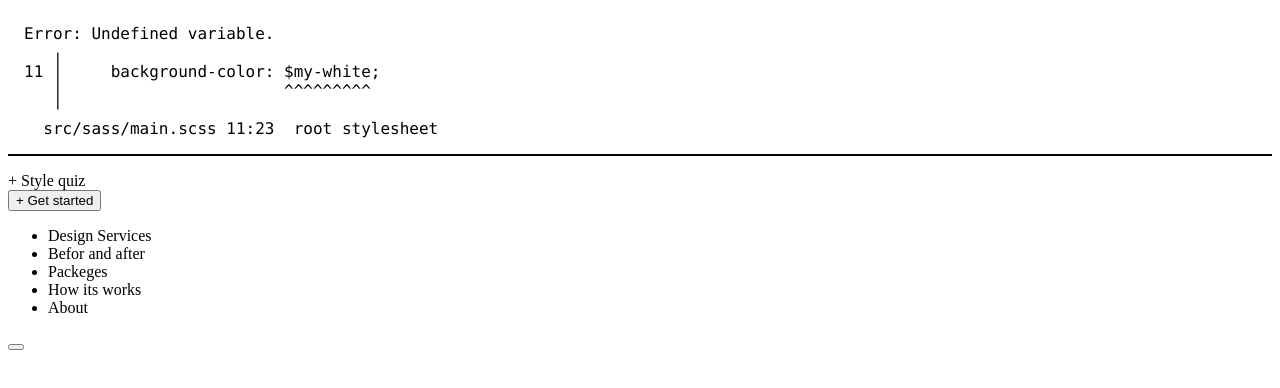
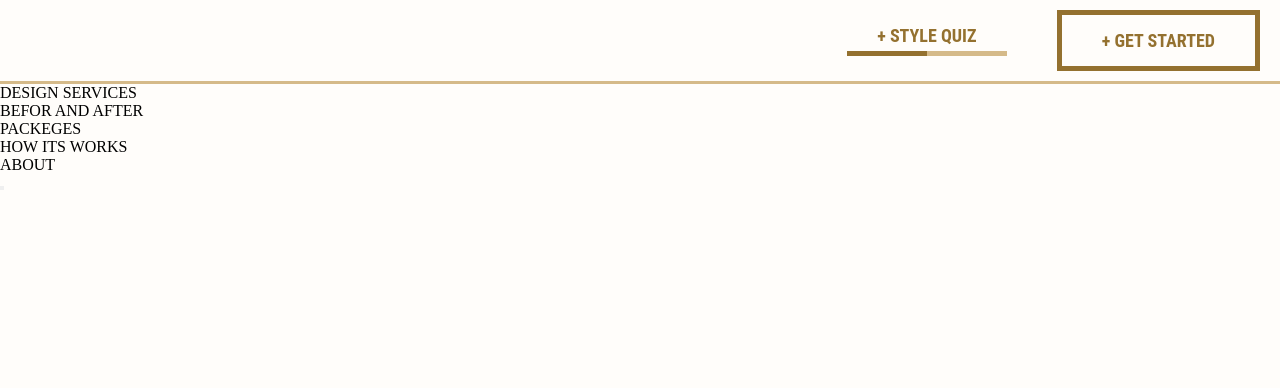
Before and after one commit to bita9170/My-Project, a website: page index.html in a window 1280 px wide. Drawn offline with Linux system fonts and the light colour scheme.

Commit message:
Added variables scss

```diff
--- a/src/sass/_variables.scss
+++ b/src/sass/_variables.scss
@@ -0,0 +1,6 @@
+$my-white: #fffdfa;
+$ocher: #94712f;
+$ocher-light: #D5BA89;
+
+
+$Roboto: "Roboto Condensed", sans-serif;
```
Also changed, not shown: src/css/main.css, 1 other file.
